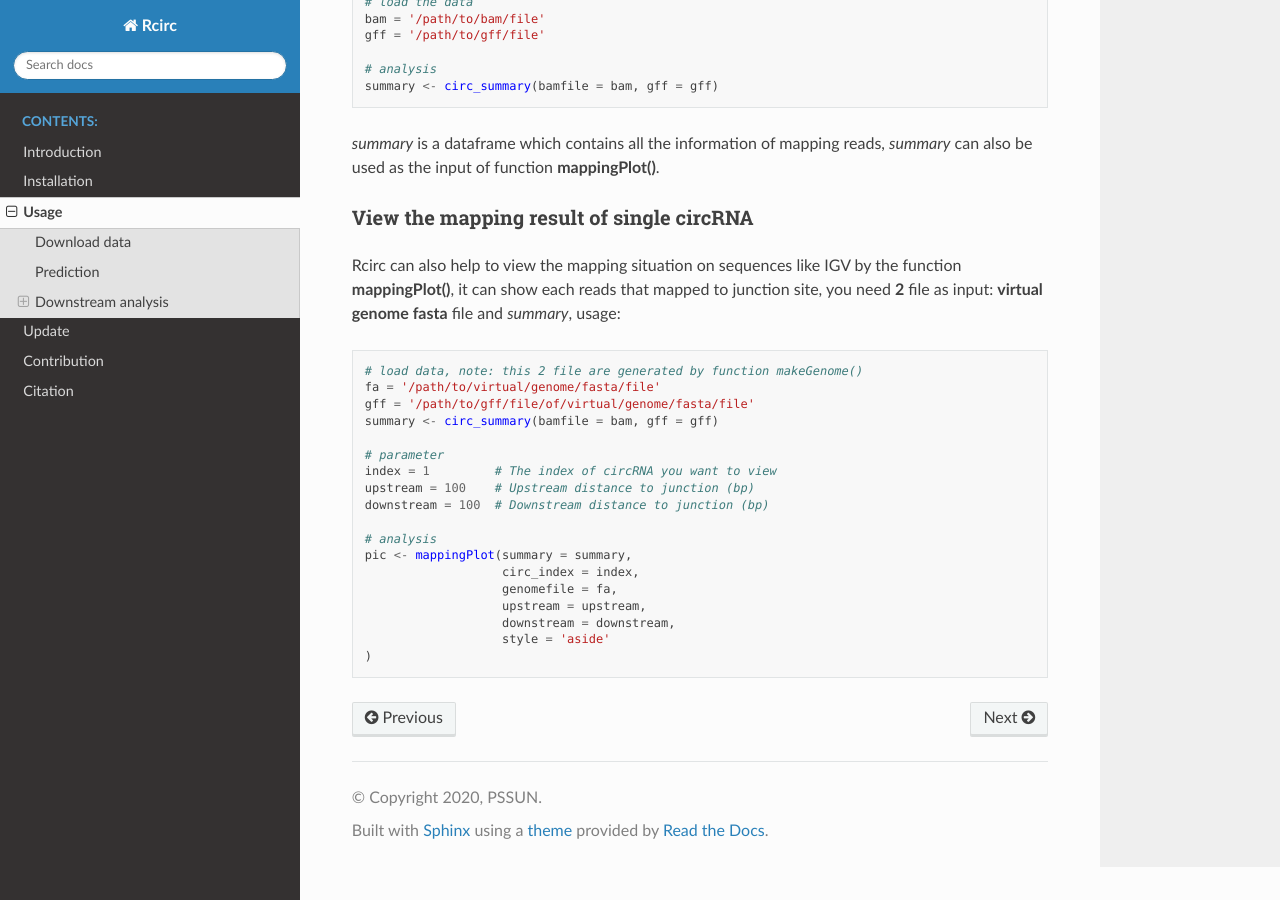
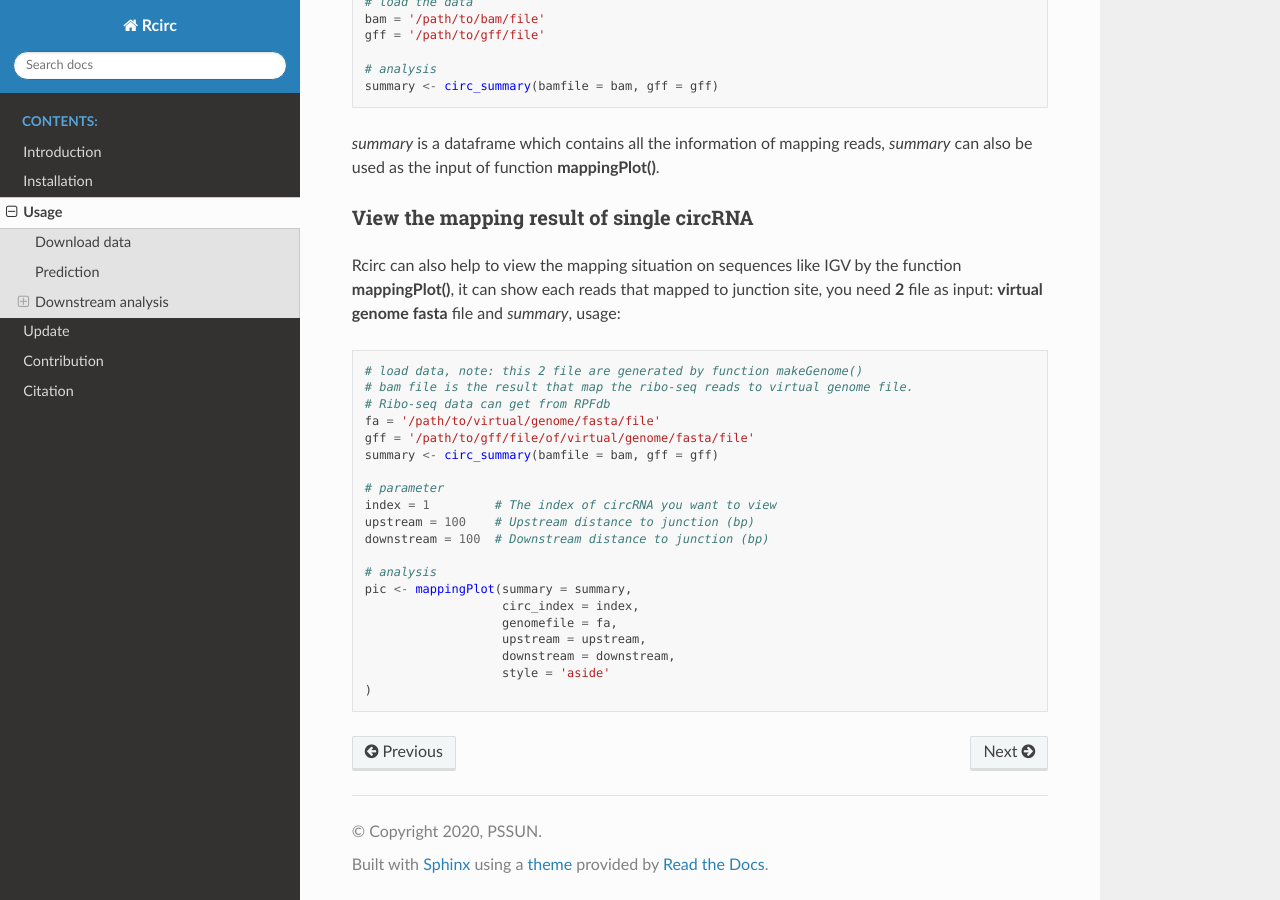
Before and after one commit to PSSUN/Rcirc_doc, a Sphinx documentation site: the page built from source/Usage/Usage.md, in a window 1280 px wide and 900 px high, scrolled down 3034 px. Built offline with Sphinx 7.4.7 and the Read the Docs theme 2.0.0, drawn with Linux system fonts in a browser that asks for light colours.

Commit message:
Update Usage.md

````diff
--- a/source/Usage/Usage.md
+++ b/source/Usage/Usage.md
@@ -142,6 +142,8 @@ Rcirc can also help to view the mapping situation on sequences like IGV by the f
 
 ```R
 # load data, note: this 2 file are generated by function makeGenome()
+# bam file is the result that map the ribo-seq reads to virtual genome file.
+# Ribo-seq data can get from RPFdb
 fa = '/path/to/virtual/genome/fasta/file'
 gff = '/path/to/gff/file/of/virtual/genome/fasta/file'
 summary <- circ_summary(bamfile = bam, gff = gff)
````
